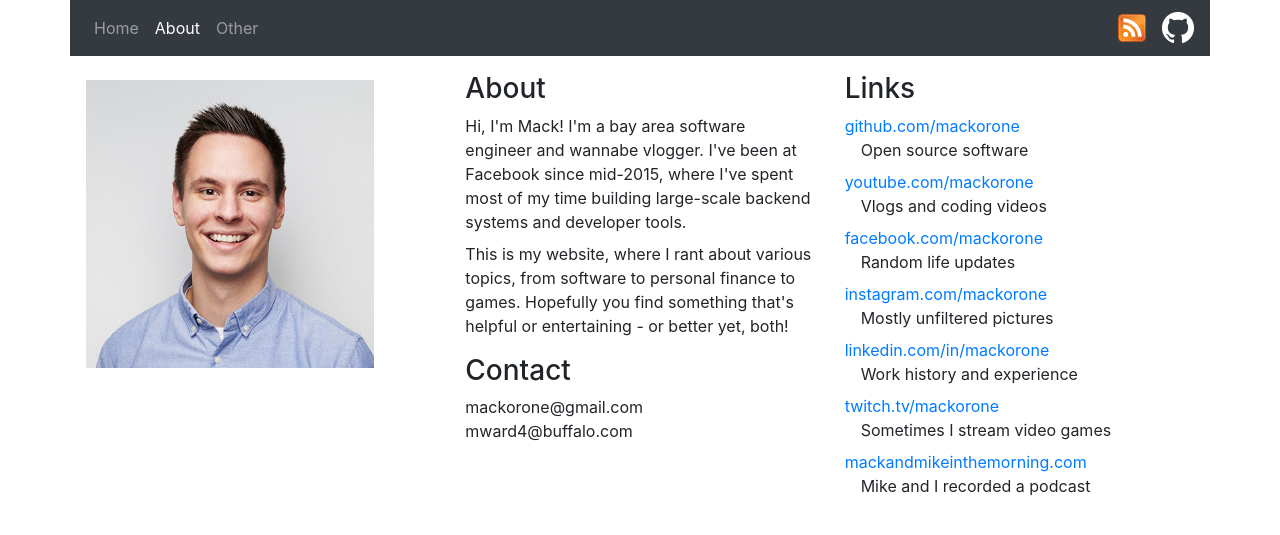
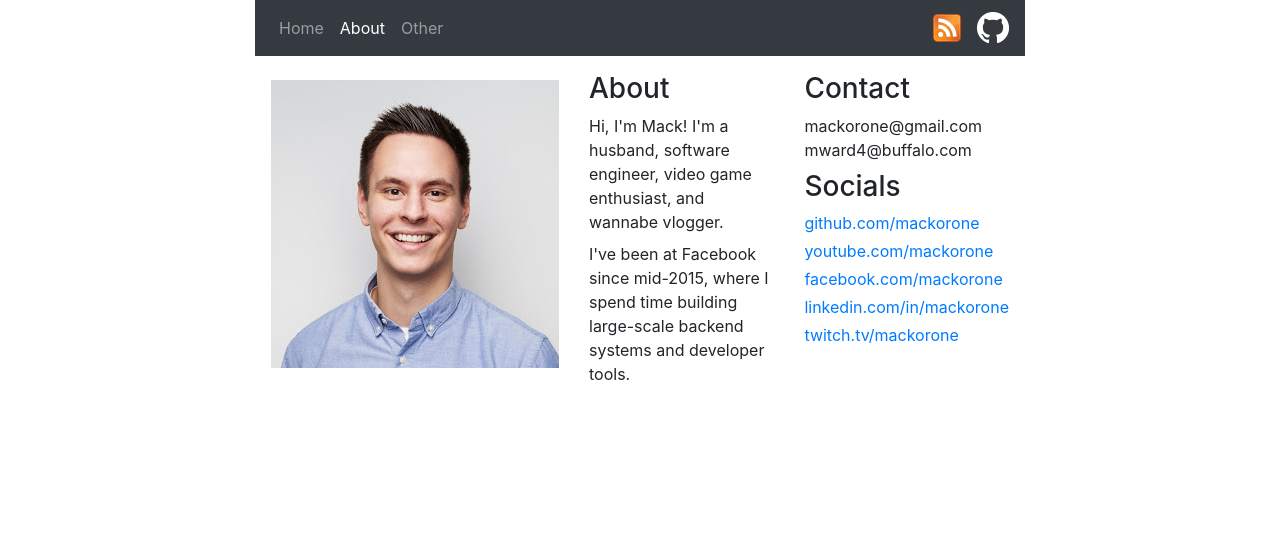
Before and after one commit to mackorone/mackorone.github.io, a Jekyll site: the page built from about.html, in a window 1280 px wide. Shown: the top 535 px of the page. Built offline with Jekyll 4.4.1, drawn with Linux system fonts in a browser that asks for light colours.

Commit message:
Set max width to 770px

```diff
--- a/_data/my_sites.yml
+++ /dev/null
@@ -1,16 +0,0 @@
-- url: https://www.github.com/mackorone
-  desc: Open source software
-- url: https://www.youtube.com/mackorone
-  desc: Vlogs and coding videos
-- url: https://www.facebook.com/mackorone
-  desc: Random life updates
-  skip-validation: true
-- url: https://www.instagram.com/mackorone
-  desc: Mostly unfiltered pictures
-- url: https://www.linkedin.com/in/mackorone
-  desc: Work history and experience
-  skip-validation: true
-- url: https://www.twitch.tv/mackorone
-  desc: Sometimes I stream video games
-- url: https://mackandmikeinthemorning.com
-  desc: Mike and I recorded a podcast
--- a/_data/other_sites.yml
+++ b/_data/other_sites.yml
@@ -10,8 +10,6 @@
   desc: Joel Spolsky, CEO of Stack Overflow, on software development, management, business, and the Internet
 - url: https://www.redblobgames.com
   desc: Amit Patel with interactive visual explanations of math and algorithms, using motivating examples from computer games
-- url: https://www.taniarascia.com
-  desc: Tania Rascia, a software developer, technical writer, and former chef from Chicago, on frontend development
 - url: http://www.fiddlingmarcus.com
   desc: A good friend's personal blog
 - url: https://thedarkmike.blogspot.com
--- /dev/null
+++ b/_data/socials.yml
@@ -0,0 +1,5 @@
+- url: https://www.github.com/mackorone
+- url: https://www.youtube.com/mackorone
+- url: https://www.facebook.com/mackorone
+- url: https://www.linkedin.com/in/mackorone
+- url: https://www.twitch.tv/mackorone
--- a/_layouts/default.html
+++ b/_layouts/default.html
@@ -9,7 +9,7 @@
     <title>{{ page.title }}</title>
   </head>
   <body>
-    <div class="container px-0">
+    <div class="container px-0" style="max-width: 770px">
       <nav class="navbar navbar-expand-lg navbar-dark bg-dark">
         <ul class="navbar-nav mr-auto">
           {% for item in site.data.navigation %}
--- a/about.html
+++ b/about.html
@@ -15,30 +15,33 @@ title: About
     <h3>About</h3>
     <div>
       <p class="mb-2">
-        Hi, I'm Mack! I'm a bay area software engineer and wannabe vlogger.
-        I've been at Facebook since mid-2015, where I've spent most of my time
-        building large-scale backend systems and developer tools.
+        Hi, I'm Mack! I'm a husband, software engineer, video game enthusiast,
+        and wannabe vlogger.
       </p>
-      <p>
-        This is my website, where I rant about various topics, from software to
-        personal finance to games. Hopefully you find something that's helpful or
-        entertaining - or better yet, both!
+      <p class="mb-2">
+        I've been at Facebook since mid-2015, where I spend
+        time building large-scale backend systems and developer tools.
       </p>
     </div>
+  </div>
+
+  <div class="col-md">
     <h3>Contact</h3>
-    <div class="mb-3">
+    <div class="mb-2">
       {% for item in site.data.emails %}
         <!-- Add hidden characters to prevent spam -->
         {{ item.user }}<span style="display:none">null</span>@{{ item.domain }}
         <br/>
       {% endfor %}
     </div>
-  </div>
-
-  <div class="col-md">
-    <h3>Links</h3>
-    {% assign links = site.data.my_sites %}
-    {% include links.html %}
+    <h3>Socials</h3>
+    {% for item in site.data.socials %}
+      <div class="mb-1">
+        <a href="{{ item.url }}">
+          {{ item.url | remove_first: "https://" | remove_first: "www." }}
+        </a>
+      </div>
+    {% endfor %}
   </div>
 
 </div>
```
